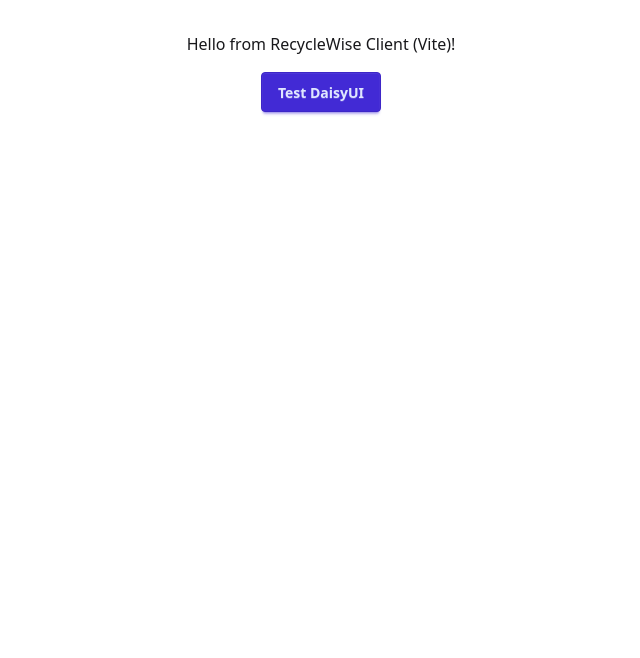
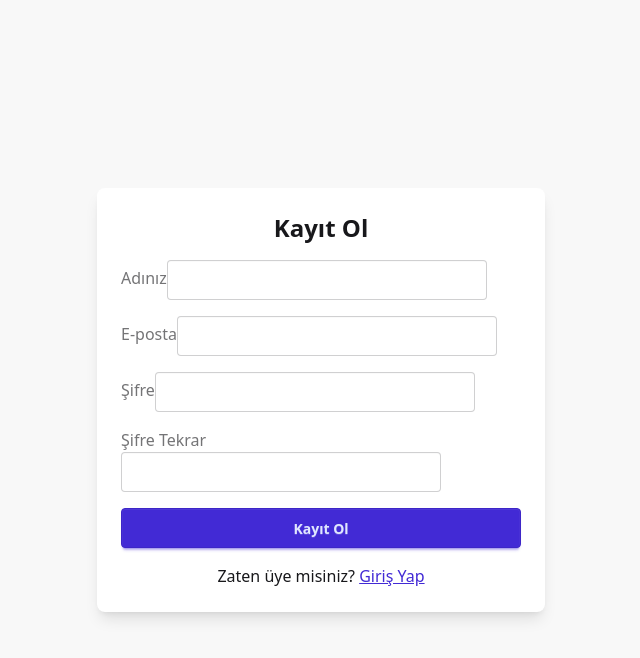
Before and after one commit to taspinara/RecycleWise-MERN, a React (Vite) app in the folder client/: page /register in a window 1280 px wide. Shown: the top 658 px of the page, without its empty margins (319-959 px from the left). Built offline with nearby package versions, Linux system fonts and the light colour scheme; no server answers.

Commit message:
T1.7: Add Register page with validation

```diff
--- a/client/src/App.jsx
+++ b/client/src/App.jsx
@@ -1,11 +1,22 @@
 import React from 'react';
+import { BrowserRouter, Routes, Route } from 'react-router-dom';
+import { AuthProvider } from './context/AuthContext';
+import Register from './pages/Register';
+import Login from './pages/Login';
+import Dashboard from './pages/Dashboard';
 
 function App() {
   return (
-    <div style={{ textAlign: 'center', marginTop: '2rem' }}>
-      <h1>Hello from RecycleWise Client (Vite)!</h1>
-      <button className="btn btn-primary mt-4">Test DaisyUI</button>
-    </div>
+    <AuthProvider>
+      <BrowserRouter>
+        <Routes>
+          <Route path="/register" element={<Register />} />
+          <Route path="/login" element={<Login />} />
+          <Route path="/dashboard" element={<Dashboard />} />
+          {/* Diğer routelarınız */}
+        </Routes>
+      </BrowserRouter>
+    </AuthProvider>
   );
 }
 
--- /dev/null
+++ b/client/src/pages/Register.jsx
@@ -0,0 +1,140 @@
+import React, { useState, useContext } from 'react';
+import { useNavigate, Link } from 'react-router-dom';
+import api from '../utils/api';
+import { AuthContext } from '../context/AuthContext';
+
+export default function Register() {
+  const { login } = useContext(AuthContext);
+  const navigate = useNavigate();
+
+  const [form, setForm] = useState({
+    name: '',
+    email: '',
+    password: '',
+    confirm: '',
+  });
+  const [error, setError] = useState('');
+
+  // Input değişimlerini yöneten handler
+  const handleChange = (e) => {
+    setForm({ ...form, [e.target.name]: e.target.value });
+  };
+
+  // Form validasyonu
+  const validate = () => {
+    if (!form.name || !form.email || !form.password || !form.confirm) {
+      return 'Lütfen tüm alanları doldurun.';
+    }
+    if (!form.email.includes('@')) {
+      return 'Geçerli bir e-posta girin.';
+    }
+    if (form.password.length < 6) {
+      return 'Şifre en az 6 karakter olmalı.';
+    }
+    if (form.password !== form.confirm) {
+      return 'Şifreler eşleşmiyor.';
+    }
+    return '';
+  };
+
+  // Submit handler
+  const handleSubmit = async (e) => {
+    e.preventDefault();
+    const validationError = validate();
+    if (validationError) {
+      setError(validationError);
+      return;
+    }
+    try {
+      const { data } = await api.post('/api/auth/register', {
+        name: form.name,
+        email: form.email,
+        password: form.password,
+      });
+      // Kayıt başarılıysa login fonksiyonunu çağır ve dashboard’a yönlendir
+      login(data.token, data.user);
+      navigate('/dashboard');
+    } catch (err) {
+      setError(err.response?.data?.message || 'Kayıt sırasında hata oluştu.');
+    }
+  };
+
+  return (
+    <div className="min-h-screen flex items-center justify-center bg-base-200">
+      <form
+        onSubmit={handleSubmit}
+        className="card w-full max-w-md p-6 shadow-lg bg-white space-y-4"
+      >
+        <h2 className="text-2xl font-bold text-center">Kayıt Ol</h2>
+        {error && (
+          <div className="alert alert-error">
+            <span>{error}</span>
+          </div>
+        )}
+
+        <div className="form-control">
+          <label className="label">
+            <span className="label-text">Adınız</span>
+          </label>
+          <input
+            type="text"
+            name="name"
+            value={form.name}
+            onChange={handleChange}
+            className="input input-bordered"
+          />
+        </div>
+
+        <div className="form-control">
+          <label className="label">
+            <span className="label-text">E-posta</span>
+          </label>
+          <input
+            type="email"
+            name="email"
+            value={form.email}
+            onChange={handleChange}
+            className="input input-bordered"
+          />
+        </div>
+
+        <div className="form-control">
+          <label className="label">
+            <span className="label-text">Şifre</span>
+          </label>
+          <input
+            type="password"
+            name="password"
+            value={form.password}
+            onChange={handleChange}
+            className="input input-bordered"
+          />
+        </div>
+
+        <div className="form-control">
+          <label className="label">
+            <span className="label-text">Şifre Tekrar</span>
+          </label>
+          <input
+            type="password"
+            name="confirm"
+            value={form.confirm}
+            onChange={handleChange}
+            className="input input-bordered"
+          />
+        </div>
+
+        <button type="submit" className="btn btn-primary w-full">
+          Kayıt Ol
+        </button>
+
+        <p className="text-center">
+          Zaten üye misiniz?{' '}
+          <Link to="/login" className="link link-primary">
+            Giriş Yap
+          </Link>
+        </p>
+      </form>
+    </div>
+  );
+}
```
